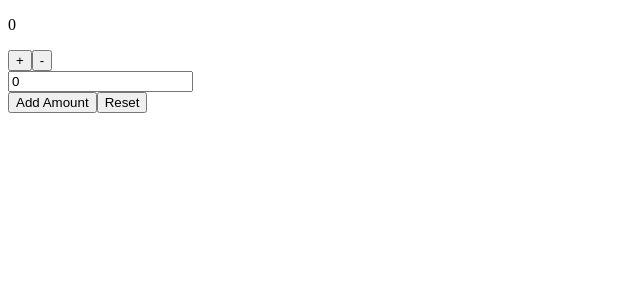
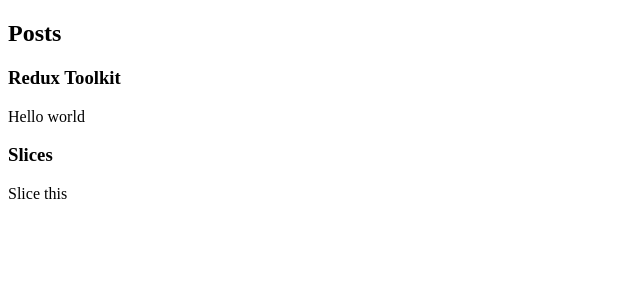
Before and after one commit to BorislavBenderov/redux-toolkit-tutorial, a React (Create React App) app: page / in a window 1280 px wide. Shown: the top 300 px of the page, without its empty margins (0-640 px from the left). Built offline with nearby package versions, Linux system fonts and the light colour scheme.

Commit message:
Add PostsList component and render posts

```diff
--- a/src/App.js
+++ b/src/App.js
@@ -1,9 +1,10 @@
 import { Counter } from "./components/Counter";
+import { PostsList } from "./components/PostsList";
 
 function App() {
   return (
     <div className="App">
-      <Counter />
+      <PostsList />
     </div>
   );
 }
--- /dev/null
+++ b/src/components/PostsList.js
@@ -0,0 +1,15 @@
+import { useSelector } from "react-redux";
+import { selectAllPosts } from "../feautures/posts/postsSlice";
+
+export const PostsList = () => {
+    const posts = useSelector(selectAllPosts);
+    return (
+        <section>
+            <h2>Posts</h2>
+            {posts.map(post => (<article key={post.id}>
+                <h3>{post.title}</h3>
+                <p>{post.content}</p>
+            </article>))}
+        </section>
+    );
+}
```
